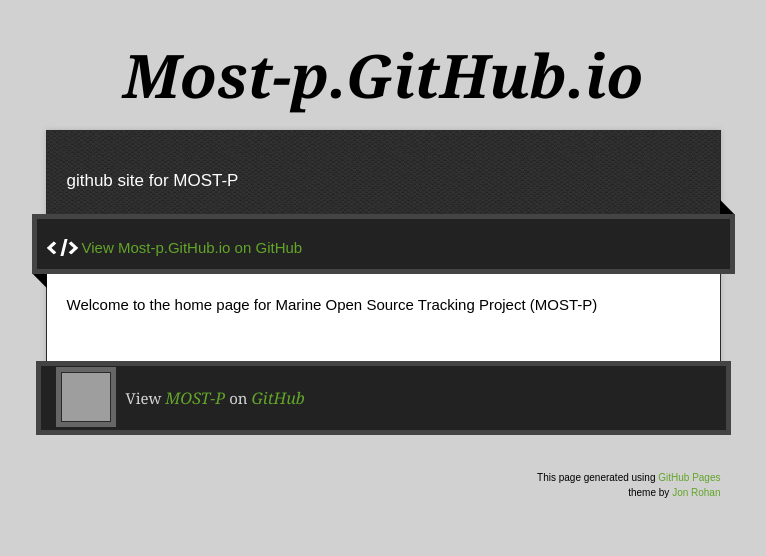
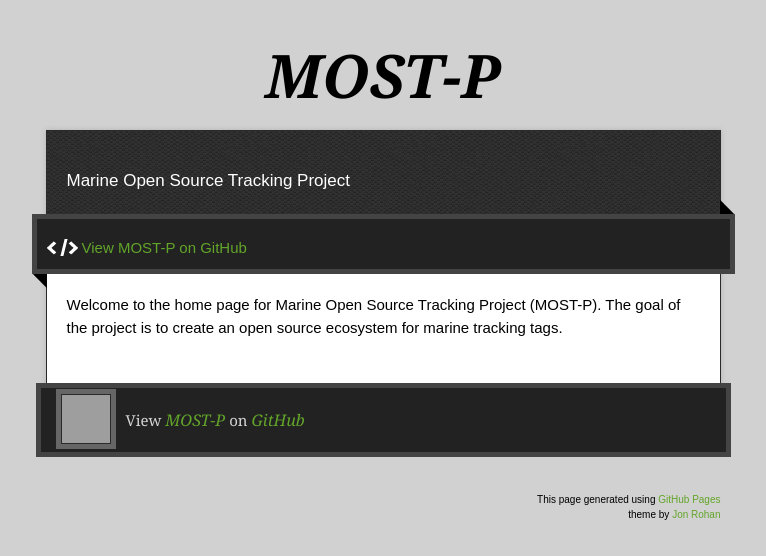
Before and after one commit to MOST-P/MOST-P.github.io, a plain HTML site: page index.html in a window 1280 px wide. Shown: the whole page, without its empty margins (257-1023 px from the left). Drawn offline with nearby package versions, Linux system fonts and the light colour scheme; grey boxes are pictures that could not be loaded.

Commit message:
slight edits

```diff
--- a/index.html
+++ b/index.html
@@ -22,19 +22,19 @@
 
   <div class="wrapper">
     <header>
-      <h1 class="title">Most-p.GitHub.io</h1>
+      <h1 class="title">MOST-P</h1>
     </header>
     <div id="container">
-      <p class="tagline">github site for MOST-P</p>
+      <p class="tagline">Marine Open Source Tracking Project</p>
       <div id="main" role="main">
         <div class="download-bar">
         <div class="inner">
-          <a href="https://github.com/MOST-P" class="code">View Most-p.GitHub.io on GitHub</a>
+          <a href="https://github.com/MOST-P" class="code">View MOST-P on GitHub</a>
         </div>
         <span class="blc"></span><span class="trc"></span>
         </div>
         <article class="markdown-body">
-          <p>Welcome to the home page for Marine Open Source Tracking Project (MOST-P)</p>
+          <p>Welcome to the home page for Marine Open Source Tracking Project (MOST-P). The goal of the project is to create an open source ecosystem for marine tracking tags.</p>
         </article>
       </div>
     </div>
```
